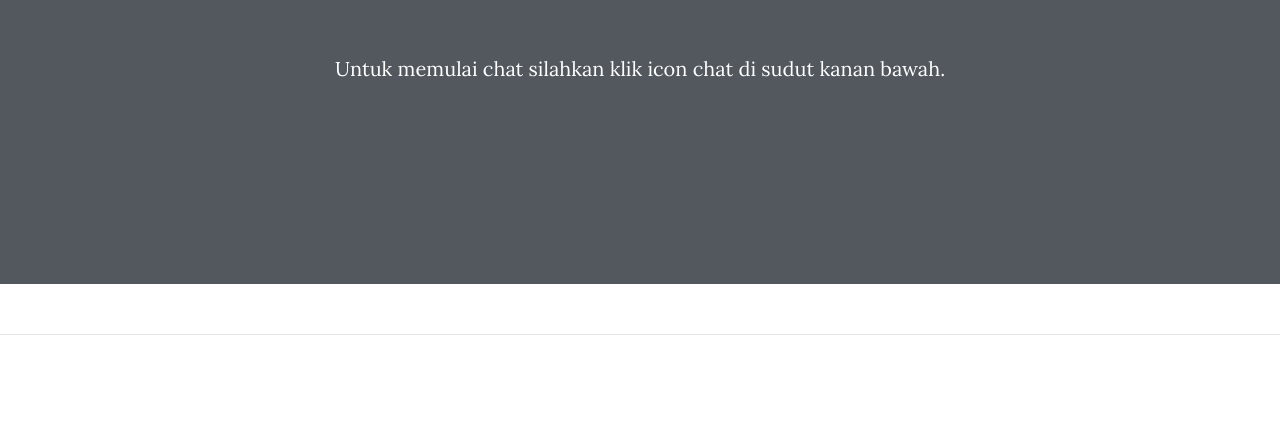
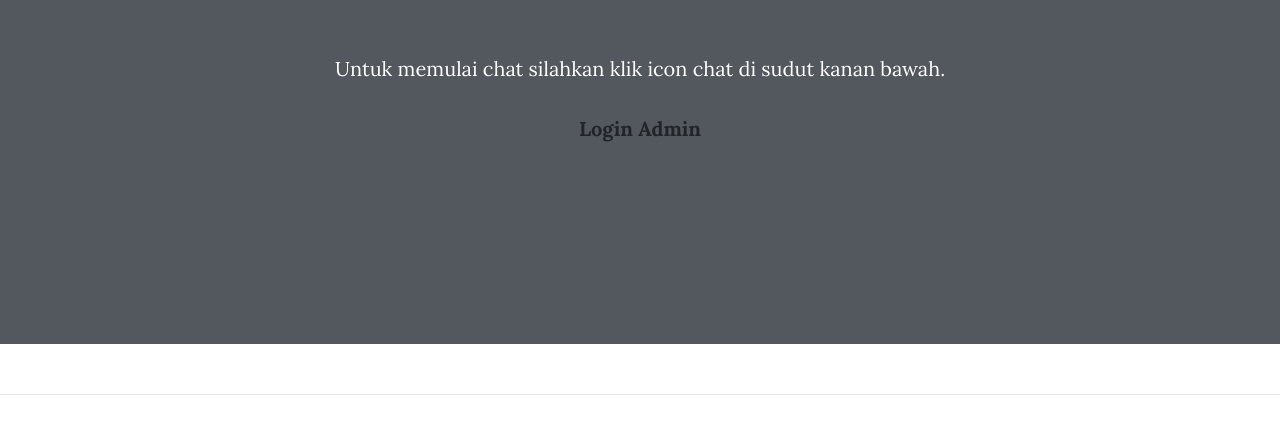
Before and after one commit to simpegsergai/simpegsergai.github.io, a website: page index.html in a window 1280 px wide. Shown: the part 366-800 px from the top of the page. Drawn offline with nearby package versions, Linux system fonts and the light colour scheme.

Commit message:
Update index.html

```diff
--- a/index.html
+++ b/index.html
@@ -52,7 +52,7 @@
               <center><img style="width: 130px;" src="http://serdangbedagaikab.go.id/assets/images/logo.png"/><center>
               <span class="subheading">Halaman Hubungi Admin<br><b>Sistem Informasi Manajemen Kabupaten Serdang Bedagai</b></span>
                 <br><br>
-                Untuk memulai chat silahkan klik icon chat di sudut kanan bawah.
+                Untuk memulai chat silahkan klik icon chat di sudut kanan bawah.<br><br><a href="https://app.chatra.io/"><b>Login Admin</b></>
 
               <br>
             </div>
```
